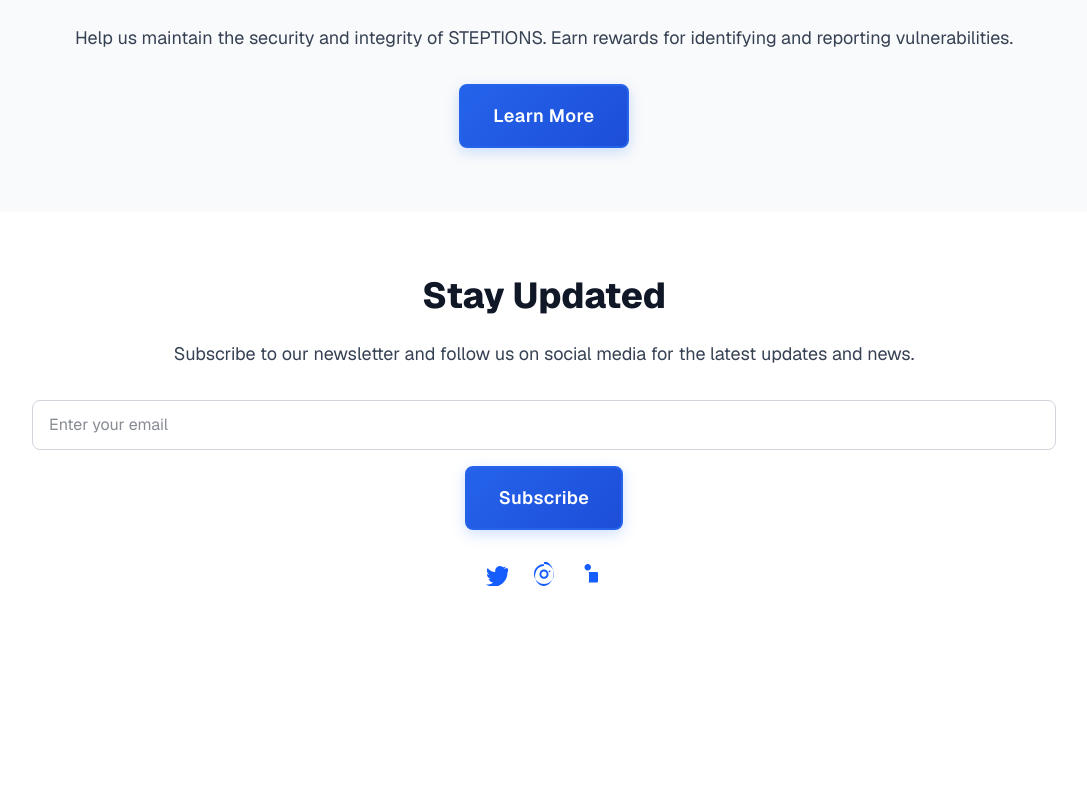
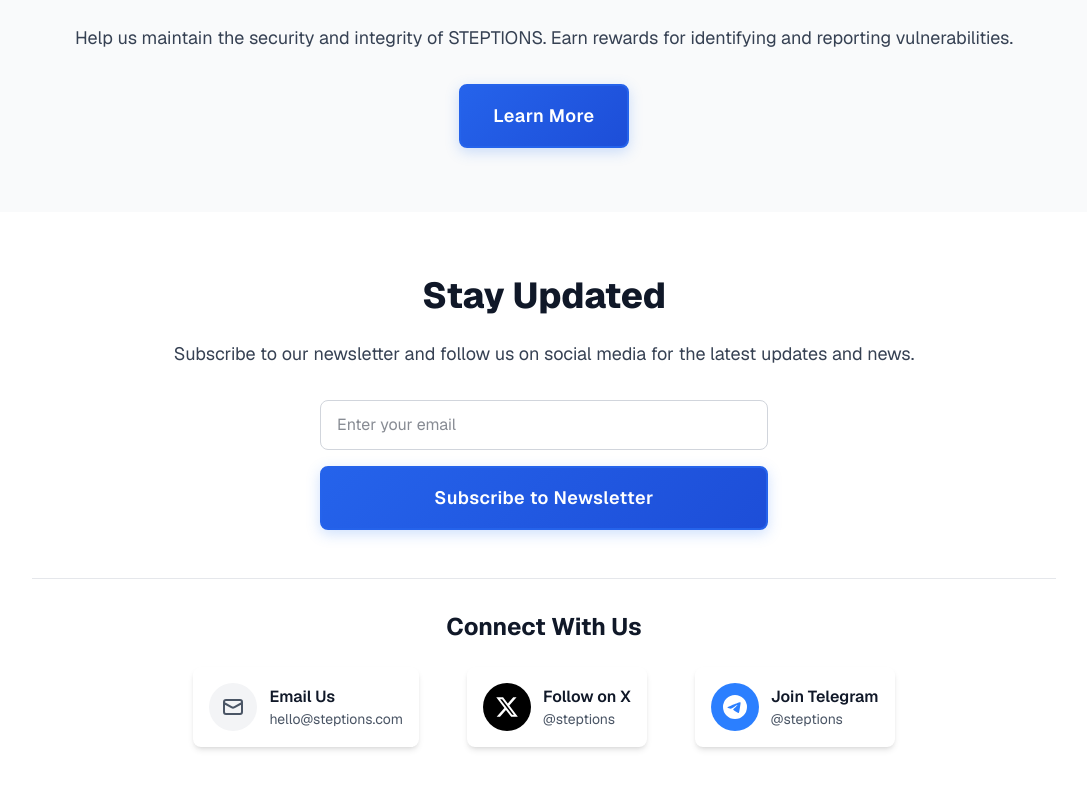
Before and after one commit to decenzio/steptions-app, a Next.js app: page / in a window 1280 px wide. Shown: the part 3665-4454 px from the top of the page, without its empty margins (96-1183 px from the left). Before the commit the page ends 4315 px from the top, so only its background shows below. Built offline with nearby package versions, Linux system fonts and the light colour scheme.

Commit message:
Improve website footer

```diff
--- a/app/page.tsx
+++ b/app/page.tsx
@@ -192,28 +192,78 @@ export default function LandingPage() {
         <div className="max-w-5xl mx-auto text-center">
           <h2 className="text-4xl font-extrabold mb-6">Stay Updated</h2>
           <p className="text-lg text-gray-700 mb-8">Subscribe to our newsletter and follow us on social media for the latest updates and news.</p>
+
+          {/* Newsletter Subscription */}
+          <div className="max-w-md mx-auto mb-12">
             <div className="space-y-4">
-            <input type="email" placeholder="Enter your email" className="w-full px-4 py-3 border border-gray-300 rounded-lg focus:outline-none focus:ring-2 focus:ring-blue-500" />
-            <button className="btn-primary px-8 py-4 font-bold text-lg rounded-lg hover:shadow-lg transition-all">
-              Subscribe
+              <input
+                type="email"
+                placeholder="Enter your email"
+                className="w-full px-4 py-3 border border-gray-300 rounded-lg focus:outline-none focus:ring-2 focus:ring-blue-500"
+              />
+              <button className="w-full btn-primary px-8 py-4 font-bold text-lg rounded-lg bg-gradient-to-br from-blue-600 to-orange-500 text-white hover:shadow-lg transition-all">
+                Subscribe to Newsletter
               </button>
             </div>
-          <div className="flex justify-center space-x-6 mt-8">
-            <a href="#" className="text-blue-600 hover:text-blue-800 transition-colors">
-              <svg className="w-6 h-6" fill="currentColor" viewBox="0 0 24 24">
-                <path d="M22.46 6c-.77.35-1.6.59-2.47.69.89-.53 1.57-1.37 1.89-2.37-.83.49-1.75.85-2.73 1.05A4.92 4.92 0 0016.1 4c-2.73 0-4.94 2.21-4.94 4.92 0 .39.04.77.12 1.13C7.69 9.86 5.1 8.2 3.59 5.91c-.43.74-.67 1.59-.67 2.5 0 1.73.88 3.26 2.22 4.15-.82-.03-1.58-.25-2.26-.63v.06c0 2.42 1.72 4.44 4 4.9-.42.12-.86.18-1.31.18-.32 0-.63-.03-.93-.08.63 1.97 2.45 3.41 4.6 3.45-1.69 1.33-3.81 2.13-6.13 2.13-.4 0-.79-.02-1.18-.07 2.18 1.4 4.76 2.21 7.54 2.21 9.05 0 14-7.5 14-13.99 0-.21 0-.42-.01-.63.95-.69 1.76-1.56 2.41-2.55z" />
+          </div>
+
+          {/* Contact & Social Media */}
+          <div className="border-t border-gray-200 pt-8">
+            <h3 className="text-2xl font-bold mb-6">Connect With Us</h3>
+            <div className="flex flex-col md:flex-row justify-center items-center space-y-6 md:space-y-0 md:space-x-12">
+
+              {/* Email Contact */}
+              <a
+                href="mailto:hello@steptions.com"
+                className="flex items-center space-x-3 bg-white rounded-lg p-4 shadow-md hover:shadow-lg transition-all group"
+              >
+                <div className="bg-gray-100 p-3 rounded-full group-hover:bg-gray-200 transition-colors">
+                  <svg className="w-6 h-6 text-gray-600" fill="none" stroke="currentColor" viewBox="0 0 24 24">
+                    <path strokeLinecap="round" strokeLinejoin="round" strokeWidth={2} d="M3 8l7.89 4.26a2 2 0 002.22 0L21 8M5 19h14a2 2 0 002-2V7a2 2 0 00-2-2H5a2 2 0 00-2 2v10a2 2 0 002 2z" />
                   </svg>
+                </div>
+                <div className="text-left">
+                  <div className="font-semibold text-gray-900">Email Us</div>
+                  <div className="text-sm text-gray-600">hello@steptions.com</div>
+                </div>
               </a>
-            <a href="#" className="text-blue-600 hover:text-blue-800 transition-colors">
-              <svg className="w-6 h-6" fill="currentColor" viewBox="0 0 24 24">
-                <path d="M12 2.04c5.52 0 10 4.48 10 10 0 5.52-4.48 10-10 10-5.52 0-10-4.48-10-10 0-5.52 4.48-10 10-10zm0 1.92c-.28 0-.56.02-.83.05-.61.07-1.22.21-1.8.41-.58.2-1.14.47-1.67.77-.53.3-1.03.67-1.51 1.13-.48.46-.91.98-1.29 1.54-.38.56-.71 1.17-.98 2.02-.27.64-.47 1.32-.62 2.02-.14.7-.21 1.42-.21 2.15 0 .73.07 1.45.21 2.15.15.7.35 1.38.62 2.02.27.64.6 1.25.98 1.81.38.56.81 1.08 1.29 1.54.48.46.98.83 1.51 1.13.53.3 1.09.57 1.67.77.58.2 1.19.34 1.8.41.27.03.55.05.83.05.76 0 1.52-.13 2.25-.38.73-.25 1.42-.6 2.07-1.06.65-.46 1.26-1.01 1.81-1.64.55-.63 1.03-1.31 1.44-2.03.41-.72.76-1.47 1.06-2.25.3-.78.54-1.58.71-2.4.17-.82.25-1.66.25-2.52 0-.86-.08-1.7-.25-2.52-.17-.82-.41-1.62-.71-2.4-.3-.78-.65-1.53-1.06-2.25-.41-.72-.89-1.4-1.44-2.03-.55-.63-1.16-1.18-1.81-1.64-.65-.46-1.34-.81-2.07-1.06-.73-.25-1.49-.38-2.25-.38zm0 3.65c2.51 0 4.55 2.04 4.55 4.55 0 2.51-2.04 4.55-4.55 4.55-2.51 0-4.55-2.04-4.55-4.55 0-2.51 2.04-4.55 4.55-4.55zm0 1.92c-1.45 0-2.63 1.18-2.63 2.63 0 1.45 1.18 2.63 2.63 2.63 1.45 0 2.63-1.18 2.63-2.63 0-1.45-1.18-2.63-2.63-2.63zm5.55-.94c-.48 0-.87.39-.87.87 0 .48.39.87.87.87.48 0 .87-.39.87-.87 0-.48-.39-.87-.87-.87z" />
+
+              {/* X (Twitter) */}
+              <a
+                href="https://x.com/steptions"
+                target="_blank"
+                rel="noopener noreferrer"
+                className="flex items-center space-x-3 bg-white rounded-lg p-4 shadow-md hover:shadow-lg transition-all group"
+              >
+                <div className="bg-black p-3 rounded-full group-hover:bg-gray-800 transition-colors">
+                  <svg className="w-6 h-6 text-white" fill="currentColor" viewBox="0 0 24 24">
+                    <path d="M18.244 2.25h3.308l-7.227 8.26 8.502 11.24H16.17l-5.214-6.817L4.99 21.75H1.68l7.73-8.835L1.254 2.25H8.08l4.713 6.231zm-1.161 17.52h1.833L7.084 4.126H5.117z"/>
                   </svg>
+                </div>
+                <div className="text-left">
+                  <div className="font-semibold text-gray-900">Follow on X</div>
+                  <div className="text-sm text-gray-600">@steptions</div>
+                </div>
               </a>
-            <a href="#" className="text-blue-600 hover:text-blue-800 transition-colors">
-              <svg className="w-6 h-6" fill="currentColor" viewBox="0 0 24 24">
-                <path d="M7.75 2c1.79 0 3.25 1.46 3.25 3.25S9.54 8.5 7.75 8.5 4.5 7.04 4.5 5.25 5.96 2 7.75 2zm-3.5 8c-.69 0-1.25.56-1.25 1.25v8c0 .69.56 1.25 1.25 1.25h12.5c.69 0 1.25-.56 1.25-1.25v-8c0-.69-.56-1.25-1.25-1.25H4.25zm3.5 0c.69 0 1.25.56 1.25 1.25v8c0 .69-.56 1.25-1.25 1.25H4.25c-.69 0-1.25-.56-1.25-1.25v-8c0-.69.56-1.25 1.25-1.25h3.5z" />
+
+              {/* Telegram */}
+              <a
+                href="https://t.me/steptions"
+                target="_blank"
+                rel="noopener noreferrer"
+                className="flex items-center space-x-3 bg-white rounded-lg p-4 shadow-md hover:shadow-lg transition-all group"
+              >
+                <div className="bg-blue-500 p-3 rounded-full group-hover:bg-blue-600 transition-colors">
+                  <svg className="w-6 h-6 text-white" fill="currentColor" viewBox="0 0 24 24">
+                    <path d="M11.944 0A12 12 0 0 0 0 12a12 12 0 0 0 12 12 12 12 0 0 0 12-12A12 12 0 0 0 12 0a12 12 0 0 0-.056 0zm4.962 7.224c.1-.002.321.023.465.14a.506.506 0 0 1 .171.325c.016.093.036.306.02.472-.18 1.898-.962 6.502-1.36 8.627-.168.9-.499 1.201-.82 1.23-.696.065-1.225-.46-1.9-.902-1.056-.693-1.653-1.124-2.678-1.8-1.185-.78-.417-1.21.258-1.91.177-.184 3.247-2.977 3.307-3.23.007-.032.014-.15-.056-.212s-.174-.041-.249-.024c-.106.024-1.793 1.14-5.061 3.345-.48.33-.913.49-1.302.48-.428-.008-1.252-.241-1.865-.44-.752-.245-1.349-.374-1.297-.789.027-.216.325-.437.893-.663 3.498-1.524 5.83-2.529 6.998-3.014 3.332-1.386 4.025-1.627 4.476-1.635z"/>
                   </svg>
+                </div>
+                <div className="text-left">
+                  <div className="font-semibold text-gray-900">Join Telegram</div>
+                  <div className="text-sm text-gray-600">@steptions</div>
+                </div>
               </a>
+            </div>
           </div>
         </div>
       </section>
```
Lines whose indentation alone changed are shown as unchanged.
